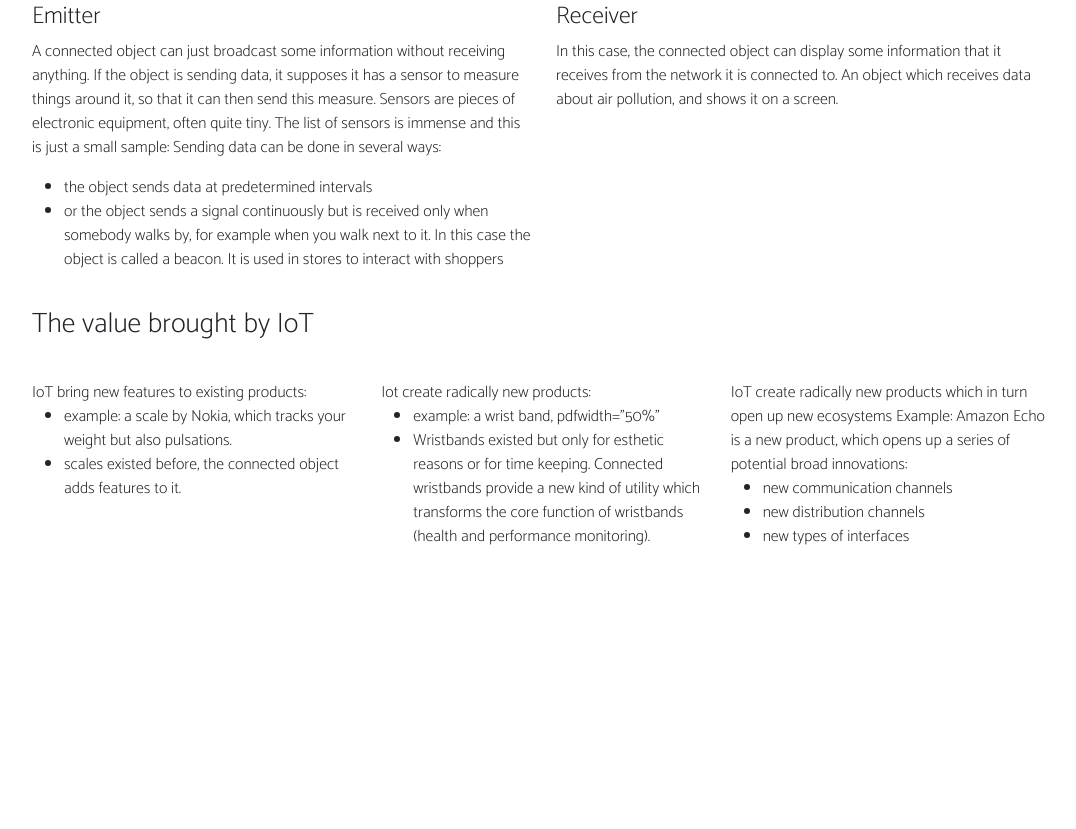
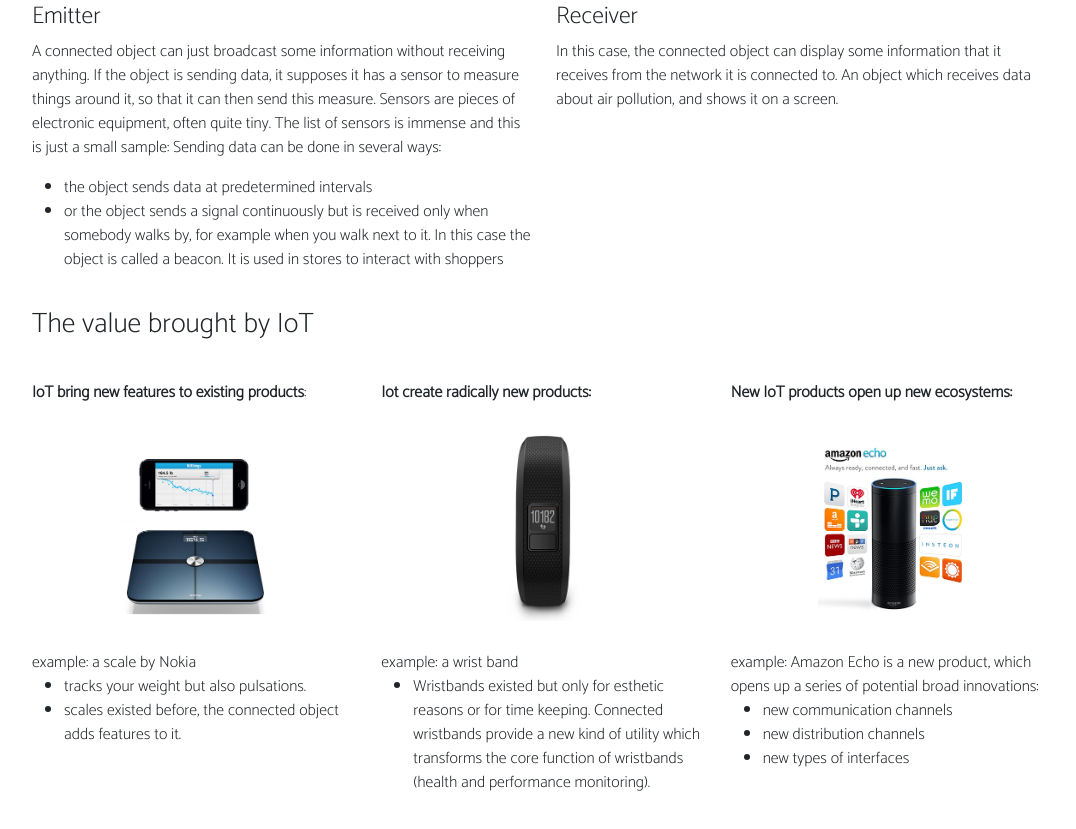
Before and after one commit to AgatheMarieM/UPskill_digital_literacy_project, a plain HTML site: page public/iot.html in a window 1280 px wide. Shown: the part 799-1628 px from the top of the page, without its empty margins (96-1172 px from the left). Before the commit the page ends 1524 px from the top, so only its background shows below. Drawn offline with nearby package versions, Linux system fonts and the light colour scheme.

Commit message:
added png images to some columns

```diff
--- a/public/css/style.css
+++ b/public/css/style.css
@@ -80,7 +80,7 @@
 }
 
 .lp-titles {
-    margin-top: 150px;
+    margin-top: 100px;
     text-align: center;
 }
 
--- a/public/iot.html
+++ b/public/iot.html
@@ -76,26 +76,29 @@
             </h3>
             <div class="row sub-section">
                 <div class="col-md-4">
-                    IoT bring new features to existing products:
+                    <strong>IoT bring new features to existing products</strong>:
+                    <img src="src/nokia_scale.png" alt="nokia-scale" width="150" style="display:block; margin:30px auto;"/>
+                example: a scale by Nokia
                 <ul>
-                    <li>example: a scale by Nokia, which tracks your weight but also pulsations.</li>
+                    <li>tracks your weight but also pulsations.</li>
                     <li>scales existed before, the connected object adds features to it.</li>
                 </ul>
                 </div>
                 <div class="col-md-4">
-                    Iot create radically new products:
+                    <strong>Iot create radically new products:</strong>
+                    <img src="src/garmin_wristband.png" alt="garmin-wristband" width="150" style="display:block; margin:30px auto;"/>
+                example: a wrist band
                 <ul>
-                    <li>
-                        example: a wrist band, pdfwidth="50%"
-                    </li>
                     <li>
                         Wristbands existed but only for esthetic reasons or for time keeping. Connected wristbands provide a new kind of utility which transforms the core function of wristbands (health and performance monitoring).
                     </li>
                 </ul>
+
                 </div>
                 <div class="col-md-4">
-                    IoT create radically new products which in turn open up new ecosystems
-                    Example:  Amazon Echo is a new product, which opens up a series of potential broad innovations:
+                    <strong>New IoT products open up new ecosystems:</strong>
+                    <img src="src/amazon-echo.png" alt="amazon-echo" width="150" style="display:block; margin:30px auto;"/>
+                    example:  Amazon Echo is a new product, which opens up a series of potential broad innovations:
                     <ul>
                         <li>
                             new communication channels
```
Also changed, not shown: public/index.html (+2 -0 lines), public/src/amazon-echo.png (added), public/src/garmin_wristband.png (added), public/src/nokia_scale.png (added), public/src/smart_objects.png (added), public/src/smart_objects_illustration.jpeg (added), public/src/smartobjectsgif1.jpg (deleted).
